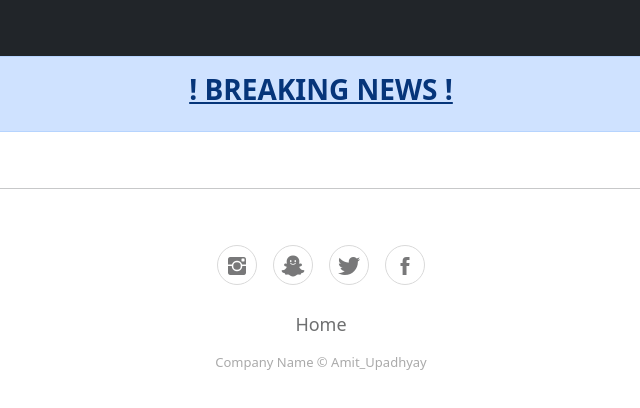
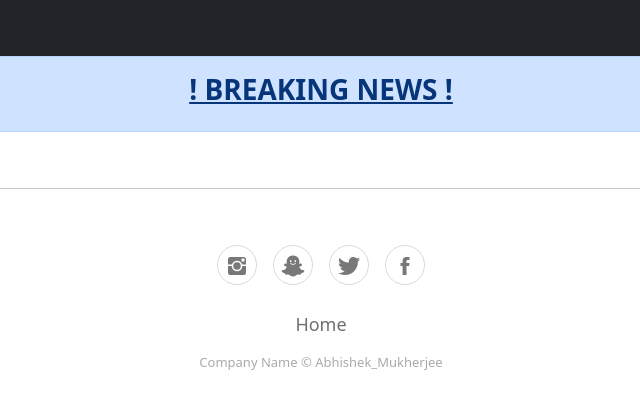
Before and after one commit to TheWhiteWolf398/News-api-web, a plain HTML site: page index.html in a window 1280 px wide. Shown: the full height of the page, 319-959 px from the left. Drawn offline with nearby package versions, Linux system fonts and the light colour scheme; no server answers.

Commit message:
Update index.html

```diff
--- a/index.html
+++ b/index.html
@@ -54,7 +54,7 @@
               <li class="list-inline-item"><a href="index.html">Home</a></li>
 
           </ul>
-          <p class="copyright">Company Name © Amit_Upadhyay</p>
+          <p class="copyright">Company Name © Abhishek_Mukherjee</p>
       </footer>
     </div>
 
```
